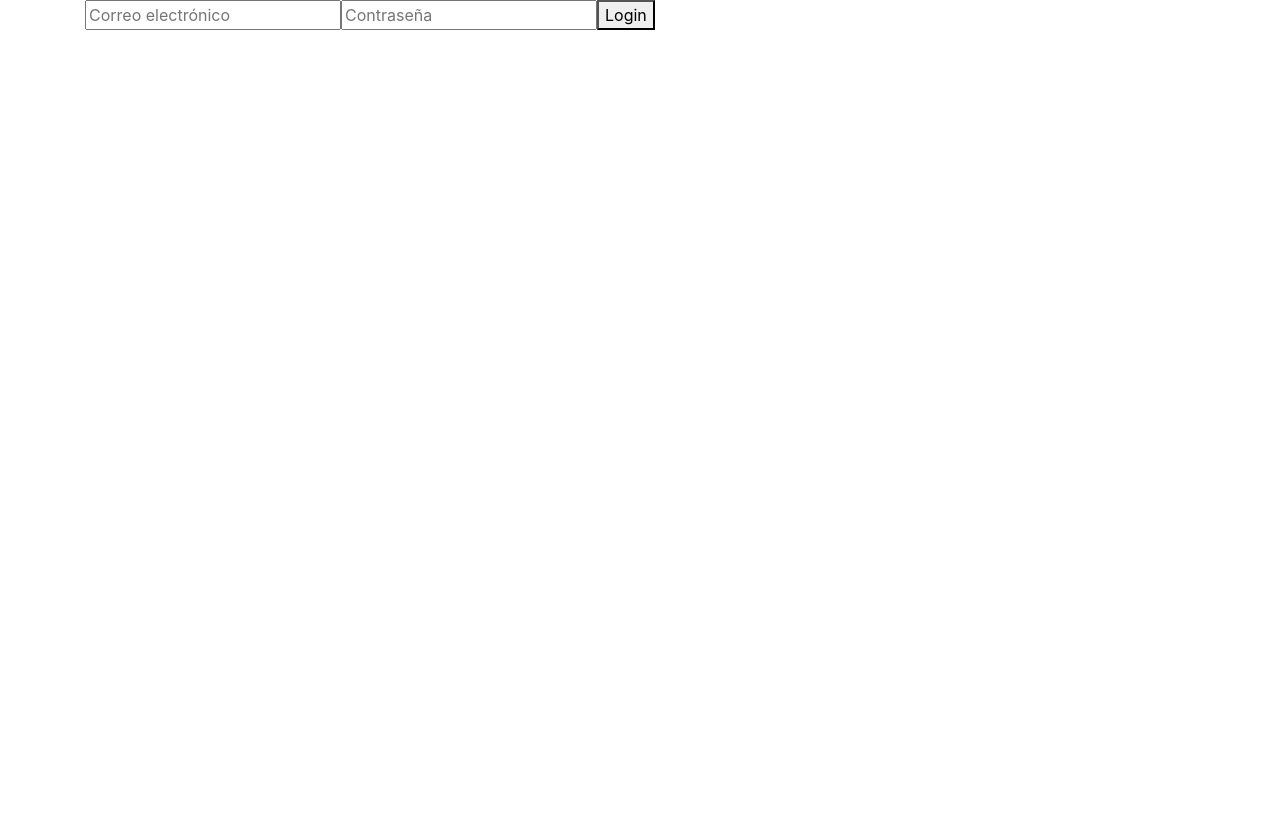
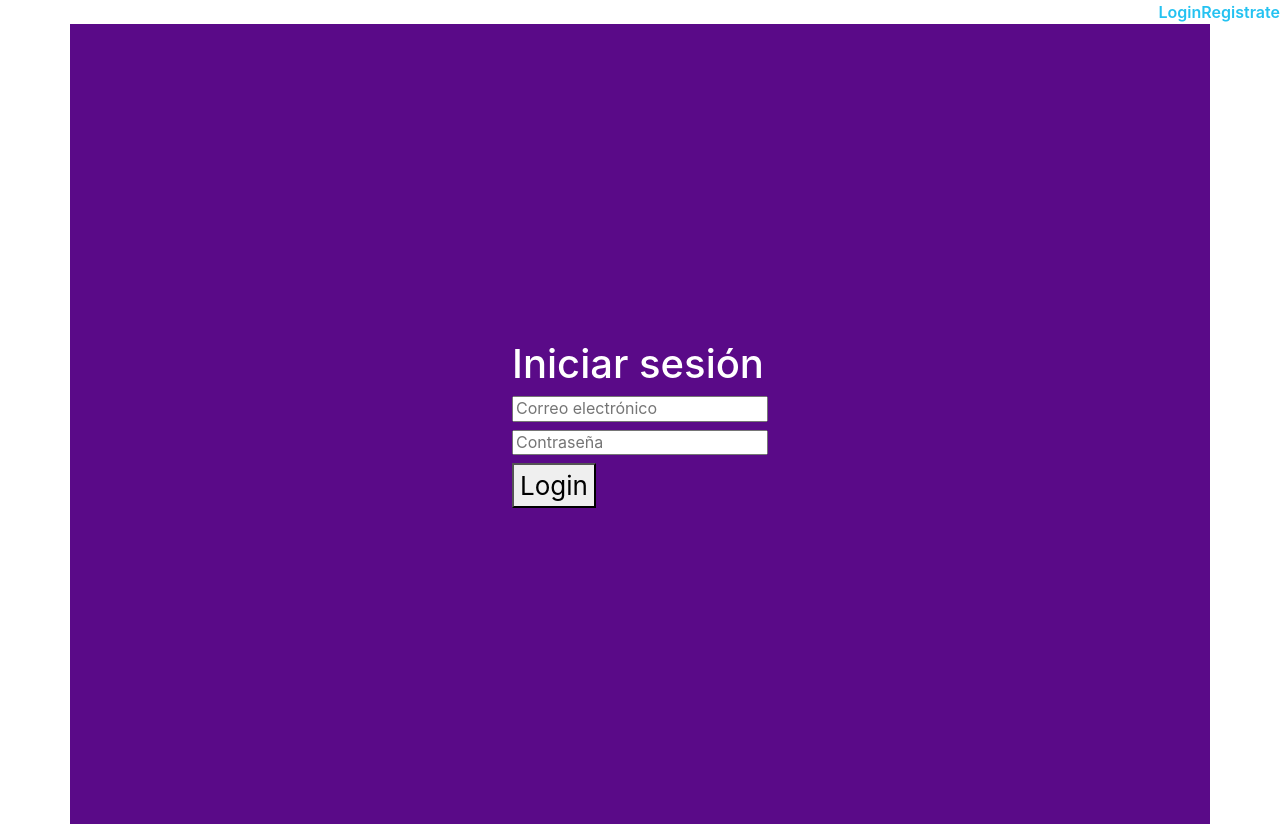
Before and after one commit to Crztbl/TheGallery-Crist-bal, a React (Create React App) app: page /login in a window 1280 px wide. Before the commit the page ends 800 px from the top, so only its background shows below. Built offline with nearby package versions, Linux system fonts and the light colour scheme.

Commit message:
Navegación
Se incluyó el componente header el cual incluye los botones login y register los cuales nos hacen navegar hacia las páginas de login y register respectivamente.
Se iniciaron los trabajos relacionados al contexto de usuario.

```diff
--- a/src/App.css
+++ b/src/App.css
@@ -13,8 +13,8 @@
   }
 }
 
-.App-header {
-  background-color: #c383e7;
+.container {
+  background-color: #5a0a88;
   min-height: 100vh;
   display: flex;
   flex-direction: column;
--- a/src/App.js
+++ b/src/App.js
@@ -4,19 +4,30 @@ import React from "react";
 import { BrowserRouter as Router, Switch, Route,Link } from "react-router-dom";
 import Header from './components/Header'
 
+import {UserContextProvider} from './context/UserContext';
+
 import './App.css';
 
 function App() {
   return (
+    <UserContextProvider>
       <Router>
+        <Header />
         <div className='container'>
           <Switch>
-          <Route path='/login'>
-            <Login/>
+            <Route path='/login' exact>
+              <Login />
+            </Route>
+            <Route path='/register' exact>
+              <Register />
+            </Route>
+            <Route path='/'>
+              Página de inicio
             </Route>
           </Switch>
         </div>
       </Router>
+    </UserContextProvider>
   );
 }
 
--- a/src/Login.css
+++ b/src/Login.css
@@ -0,0 +1,3 @@
+.boton-login{
+    place-self: center;
+}
--- a/src/Login.js
+++ b/src/Login.js
@@ -1,5 +1,7 @@
 import React, { useState, useEffect } from 'react'
 import login from './services/login'
+
+import './Login.css';
 
 
 export default function Login () {
@@ -8,30 +10,35 @@ export default function Login () {
 
     const handleSubmit = (e) => {
         e.preventDefault();
-        console.log(email)
-        console.log(password)
-        const respuesta = login({email, password})
-        console.log(respuesta)
+        //const respuesta = login({email, password})
+        console.log(login({email, password}))
     }
-
+    /*
     console.log('Correo', email)
     console.log('Contraseña', password)
     console.log(JSON.stringify({email, password}))
-
+    */
     return (
-        <form onSubmit={handleSubmit}>
+        <div className='Tg-login-container'>
+            <h1> Iniciar sesión</h1>
+            <form className='Tg-login' onSubmit={handleSubmit}>
+                <h6>
                 <input
                     placeholder='Correo electrónico'
                     onChange={(e) => setEmail(e.target.value)}
                     value={email}
                 />
+                </h6>
+                <h6>
                 <input
                     type="password"
                     placeholder="Contraseña"
                     onChange={(e) => setPassword(e.target.value)}
                     value={password}
                 />
-            <button>Login</button>
+                </h6>
+                <button className ='boton-login'>Login</button>
             </form>
+        </div>
     )
 }
--- a/src/Register.js
+++ b/src/Register.js
@@ -1,5 +1,4 @@
 import React, { useState, useEffect } from 'react'
-import axios from 'axios';
 import register from './services/register';
 
 export default function Register () {
--- a/src/components/Header.css
+++ b/src/components/Header.css
@@ -1,6 +1,10 @@
 .tg-header{
-    background-color: tomato;
-    width: 100px;
-    height: 50px;
-    object-position: top;
+    display: flex;
+    justify-content: flex-end;
 }
+
+.tg-header a {
+    color: rgb(36, 194, 241);
+    font-size: 16px;
+    font-weight: 600;
+}
--- a/src/components/Header.js
+++ b/src/components/Header.js
@@ -1,18 +1,19 @@
 import { BrowserRouter as Router, Switch, Route, Link } from "react-router-dom";
-import Register from "../Register";
 import './Header.css';
 
 
 export default function Header () {
     return(
-        <Router>
-            <header className='Tg-header'></header>
+        <header className='tg-header'>
+            <Link to='/login'>
+                Login
+            </Link>
+            <Link to='/register'>
+                Registrate
+            </Link>
 
+        </header>
 
-
-
-
-        </Router>
 
 
     );
--- /dev/null
+++ b/src/context/UserContext.js
@@ -0,0 +1,13 @@
+import React, {useState} from 'react';
+
+const Context = React.createContext({})
+
+export function UserContextProvider ({children}) {
+    const[jwt, setJWT] = useState([])
+
+    return <Context.Provider value={{jwt, setJWT}}>
+        {children}
+    </Context.Provider>
+}
+
+export default Context
--- a/src/services/login.js
+++ b/src/services/login.js
@@ -10,10 +10,12 @@ export default function login ({ email, password}) {
         },
         body: JSON.stringify({email, password})
     }).then(res => {
+        if (!res.ok) throw new Error('Response is NOT ok')
         return res.json()
+        console.log('hoasdasd')
+    }).then(res => {
+        const { jwt } = res
+        return jwt
+
     })
-    .catch(err => {
-        console.log('Usuario y/o contraseña incorrecto(s)');
-    });
-
 };
--- a/src/services/register.js
+++ b/src/services/register.js
@@ -1,6 +1,3 @@
-import axios from "axios";
-const ENDPOINT = 'http://localhost:3001'
-
 export default function register ({ username, email, password}) {
 
     console.log(JSON.stringify({username, email, password}))
```
Also changed, not shown: 1 other file (tests, documents, lock files or other folders). Lines whose indentation alone changed are shown as unchanged.
